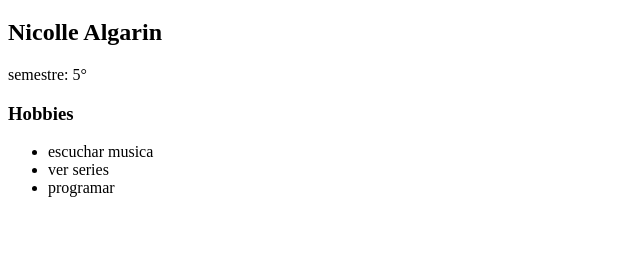
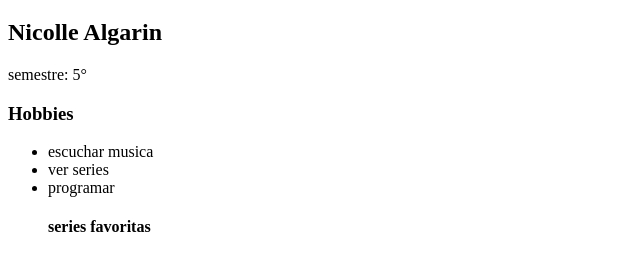
Before and after one commit to nicollealgarin114-sys/taller-buenas-practicas-git, a plain HTML site: page index.html in a window 1280 px wide. Shown: the part 61-332 px from the top of the page, without its empty margins (0-640 px from the left). Drawn offline with Linux system fonts and the light colour scheme.

Commit message:
se agregó sección de series favoritas

```diff
--- a/index.html
+++ b/index.html
@@ -14,6 +14,7 @@
         <li>escuchar musica</li>
         <li>ver series</li>
         <li>programar</li>
+    <h4>series favoritas</h4>
     </ul>
 </body>
 </html>
```
